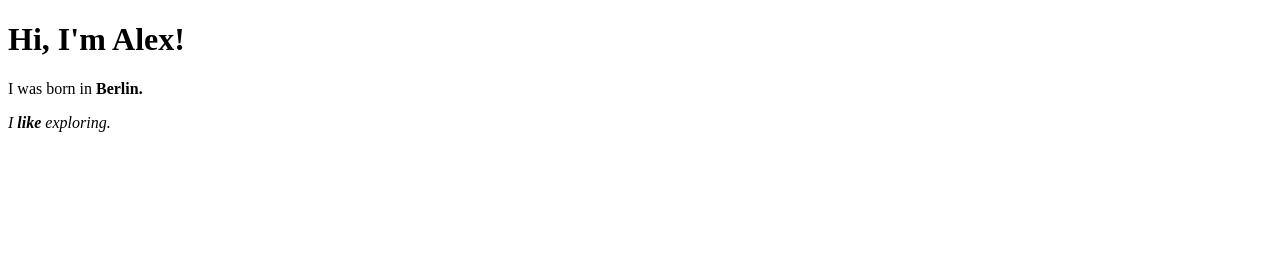
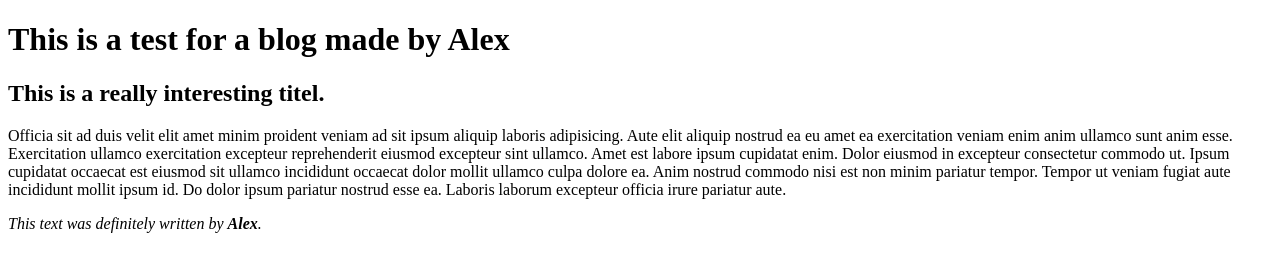
Before and after one commit to ohix/git_test, a plain HTML site: page odin/index.html in a window 1280 px wide. Drawn offline with Linux system fonts and the light colour scheme.

Commit message:
this html code is the result of Working With Text Foundations Course by the odin project

```diff
--- a/odin/index.html
+++ b/odin/index.html
@@ -6,8 +6,9 @@
         <title>My First Webpage</title>
     </head>
     <body>
-        <h1>Hi, I'm Alex!</h1>
-        <p>I was born in <strong>Berlin.</strong></p>
-        <p><em>I <strong>like</strong> exploring.</em></p>
+        <h1>This is a test for a blog made by Alex</h1>
+        <h2>This is a really interesting titel.</h2>
+        <p>Officia sit ad duis velit elit amet minim proident veniam ad sit ipsum aliquip laboris adipisicing. Aute elit aliquip nostrud ea eu amet ea exercitation veniam enim anim ullamco sunt anim esse. Exercitation ullamco exercitation excepteur reprehenderit eiusmod excepteur sint ullamco. Amet est labore ipsum cupidatat enim. Dolor eiusmod in excepteur consectetur commodo ut. Ipsum cupidatat occaecat est eiusmod sit ullamco incididunt occaecat dolor mollit ullamco culpa dolore ea. Anim nostrud commodo nisi est non minim pariatur tempor. Tempor ut veniam fugiat aute incididunt mollit ipsum id. Do dolor ipsum pariatur nostrud esse ea. Laboris laborum excepteur officia irure pariatur aute.</p>
+        <p><em>This text was definitely written by <strong>Alex</strong>.</em></p> <!-- you could also use <b> </b> and <i> </i> but it isn't screen-reader-friendly-->
     </body>
 </html>
```
